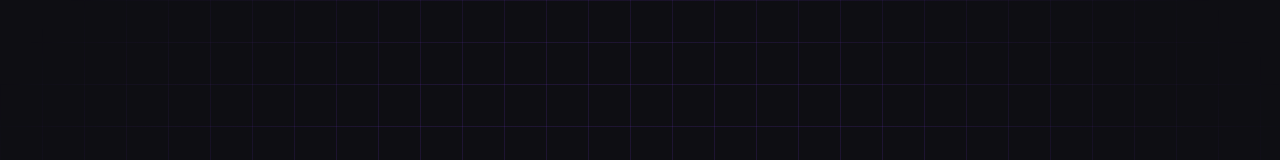
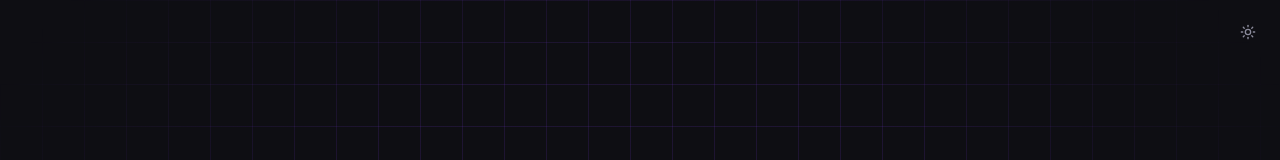
Before and after one commit to PRASHIK16/keyclash, a Next.js app in the folder apps/web/: page / in a window 1280 px wide. Shown: the top 160 px of the page. Built offline with nearby package versions, Linux system fonts and the light colour scheme.

Commit message:
feat: add theme toggle to landing page

```diff
--- a/apps/web/src/app/page.tsx
+++ b/apps/web/src/app/page.tsx
@@ -1,9 +1,13 @@
 import Link from "next/link";
+import { ThemeToggle } from "@/components/theme-toggle";
 
 export default function HomePage() {
   return (
     <main className="relative min-h-screen overflow-hidden bg-kc-bg">
       <div className="kc-grid-bg pointer-events-none absolute inset-0" />
+      <div className="absolute right-4 top-4 z-10">
+        <ThemeToggle />
+      </div>
 
       <div className="relative flex min-h-screen flex-col items-center justify-center px-6 text-center">
         <div className="kc-float-up">
```
